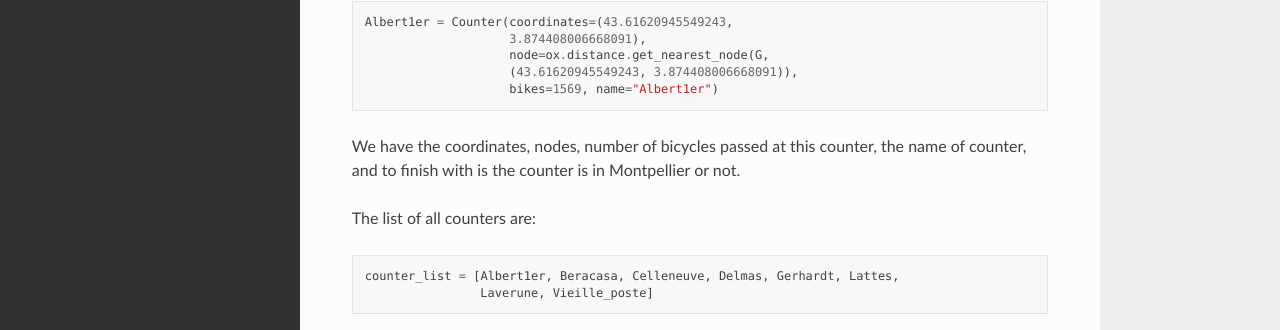
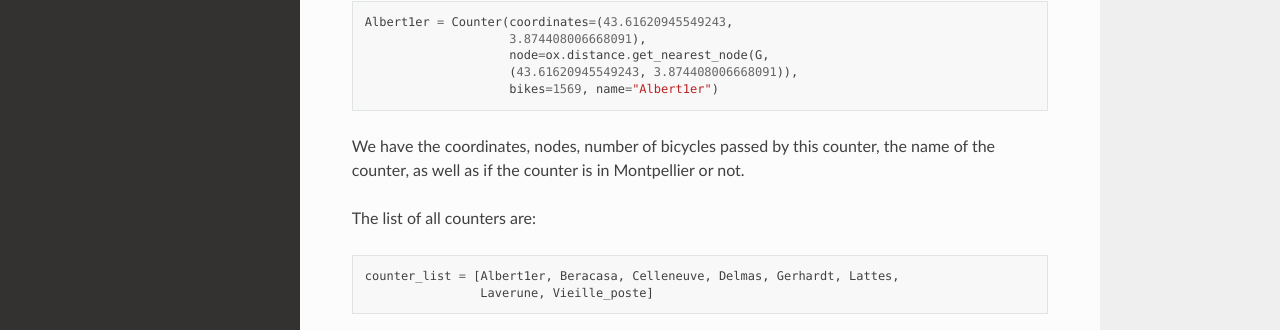
Before and after one commit to Poncheele/Montpellier_Biking, a Sphinx documentation site: the page built from doc/source/biking/counter.rst, in a window 1280 px wide and 943 px high. Shown: the part 440-770 px from the top of the window. Built offline with Sphinx 7.4.7 and the Read the Docs theme 2.0.0, drawn with Linux system fonts in a browser that asks for light colours.

Commit message:
Update counter.rst

```diff
--- a/doc/source/biking/counter.rst
+++ b/doc/source/biking/counter.rst
@@ -20,8 +20,8 @@ Throughout the project, we need counters which are defined as follows:
                           bikes=1569, name="Albert1er")
 
 
-We have the coordinates, nodes, number of bicycles passed at this counter,
-the name of counter, and to finish with is the counter is in Montpellier or not.
+We have the coordinates, nodes, number of bicycles passed by this counter,
+the name of  the counter, as well as if the counter is in Montpellier or not.
 
 The list of all counters are:
 
```
